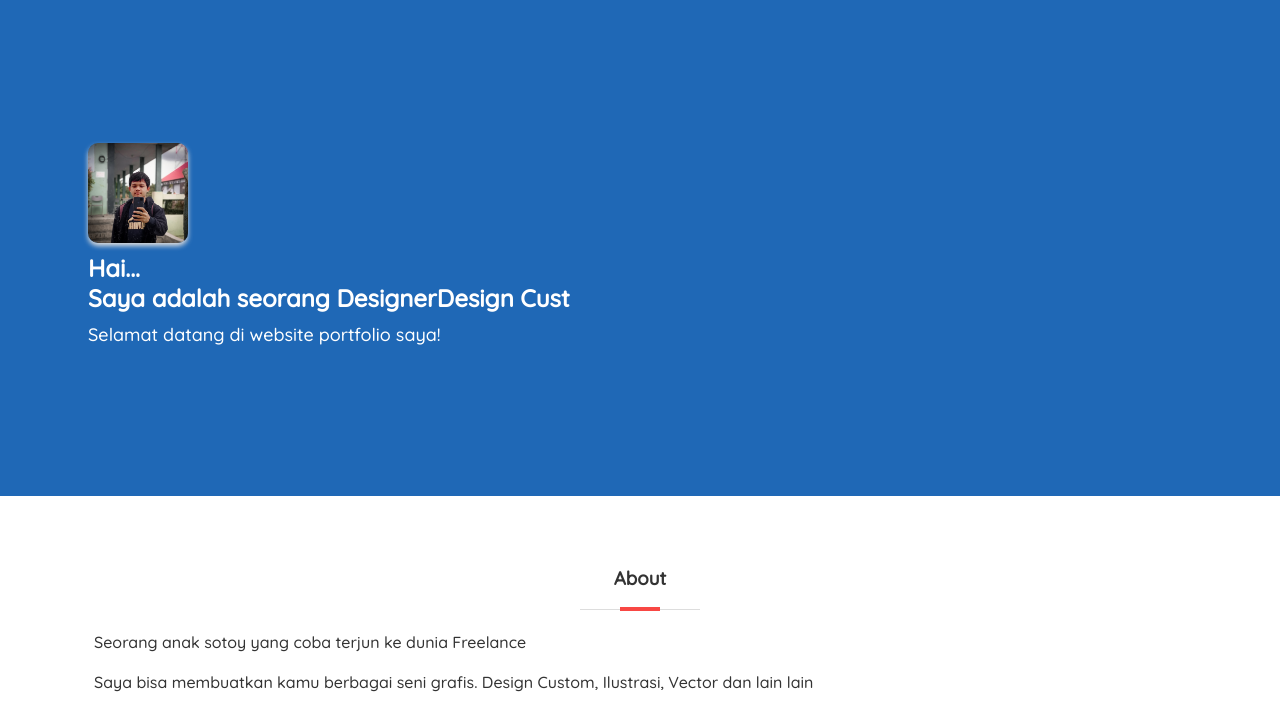
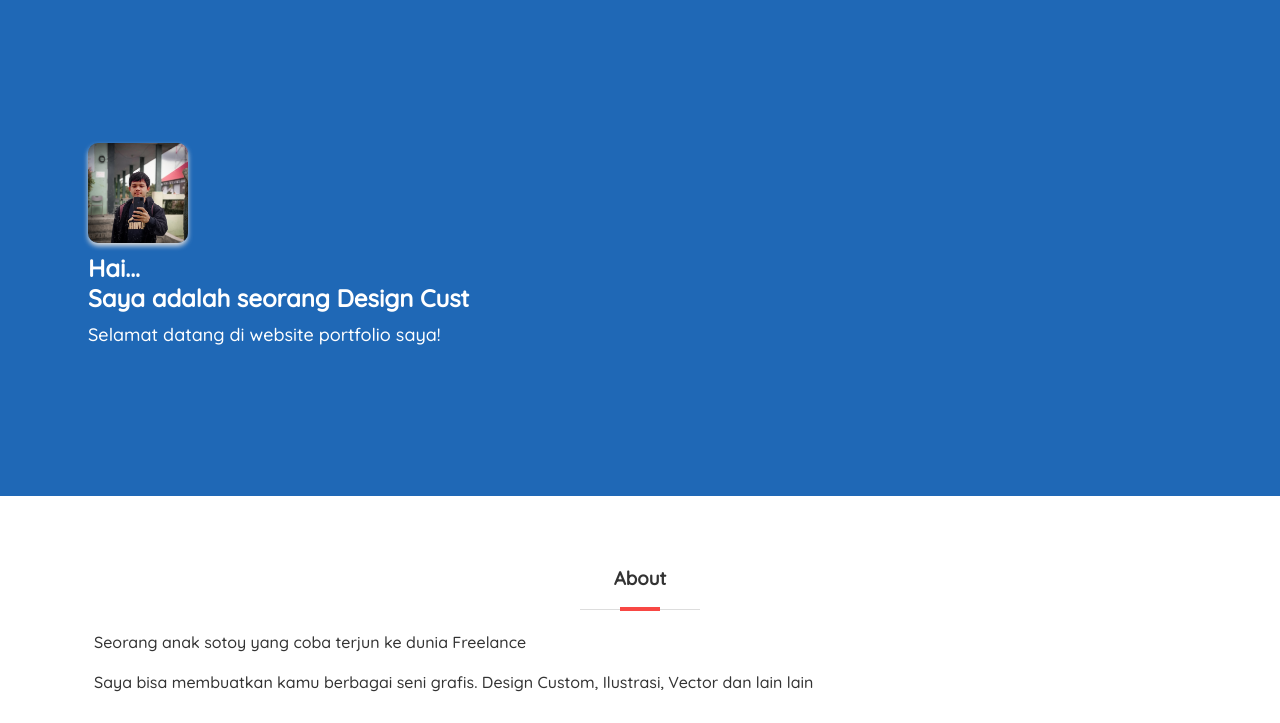
Before and after one commit to rianaryadi/Forto, a plain HTML site: page index.html in a window 1280 px wide. Shown: the part 77-800 px from the top of the page. Drawn offline with Linux system fonts and the light colour scheme.

Commit message:
Update index.html

```diff
--- a/index.html
+++ b/index.html
@@ -43,7 +43,7 @@
 				<div class="banner-left">
 					<img src="img/1612836048367.jpg">
 					<h2>Hai...<br>
-						Saya adalah seorang Designer<span class="efek-ngetik"></span></h2></h2>
+						Saya adalah seorang <span class="efek-ngetik"></span></h2></h2>
 					<p>Selamat datang di website portfolio saya!</p>
 				</div>
 			</div>
```
